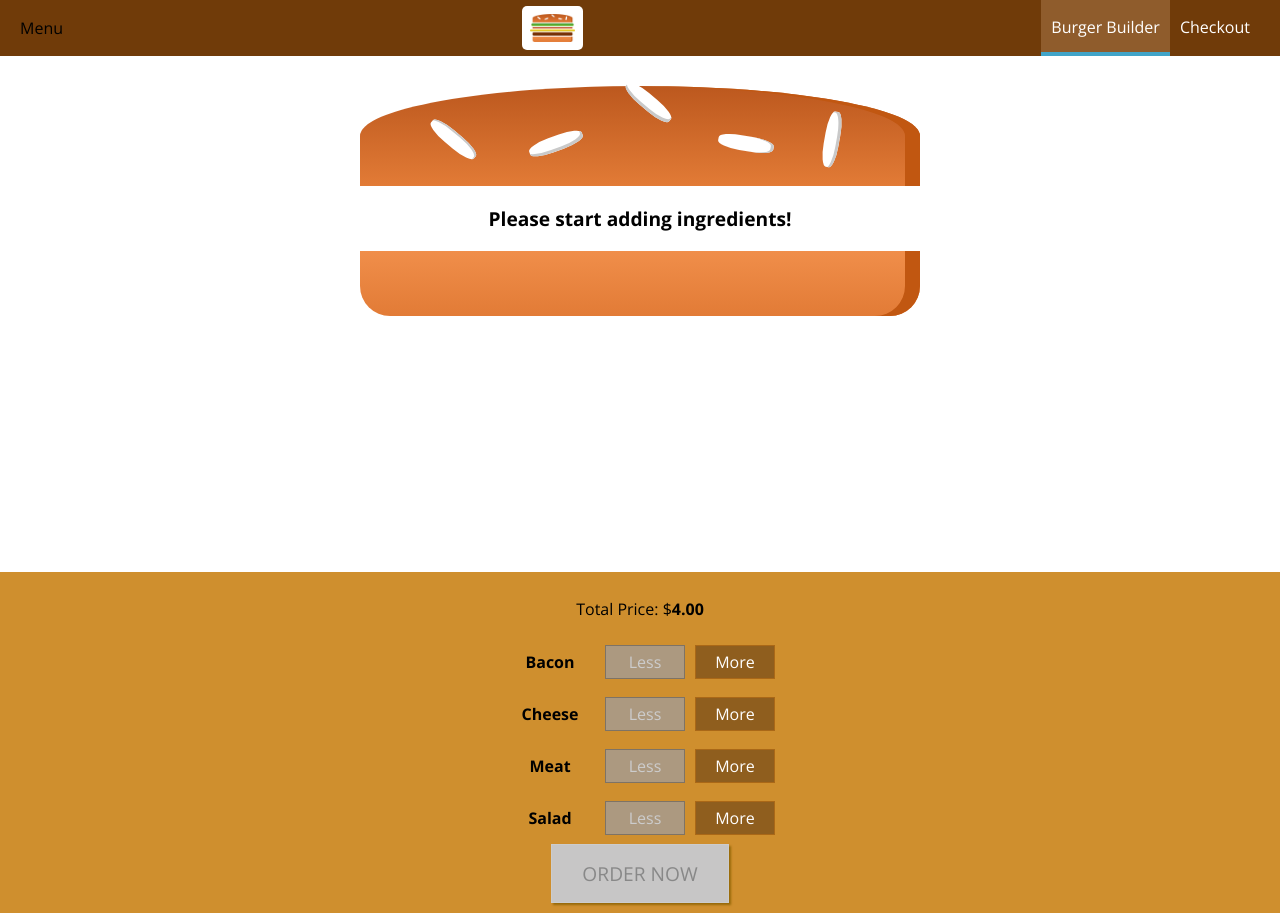
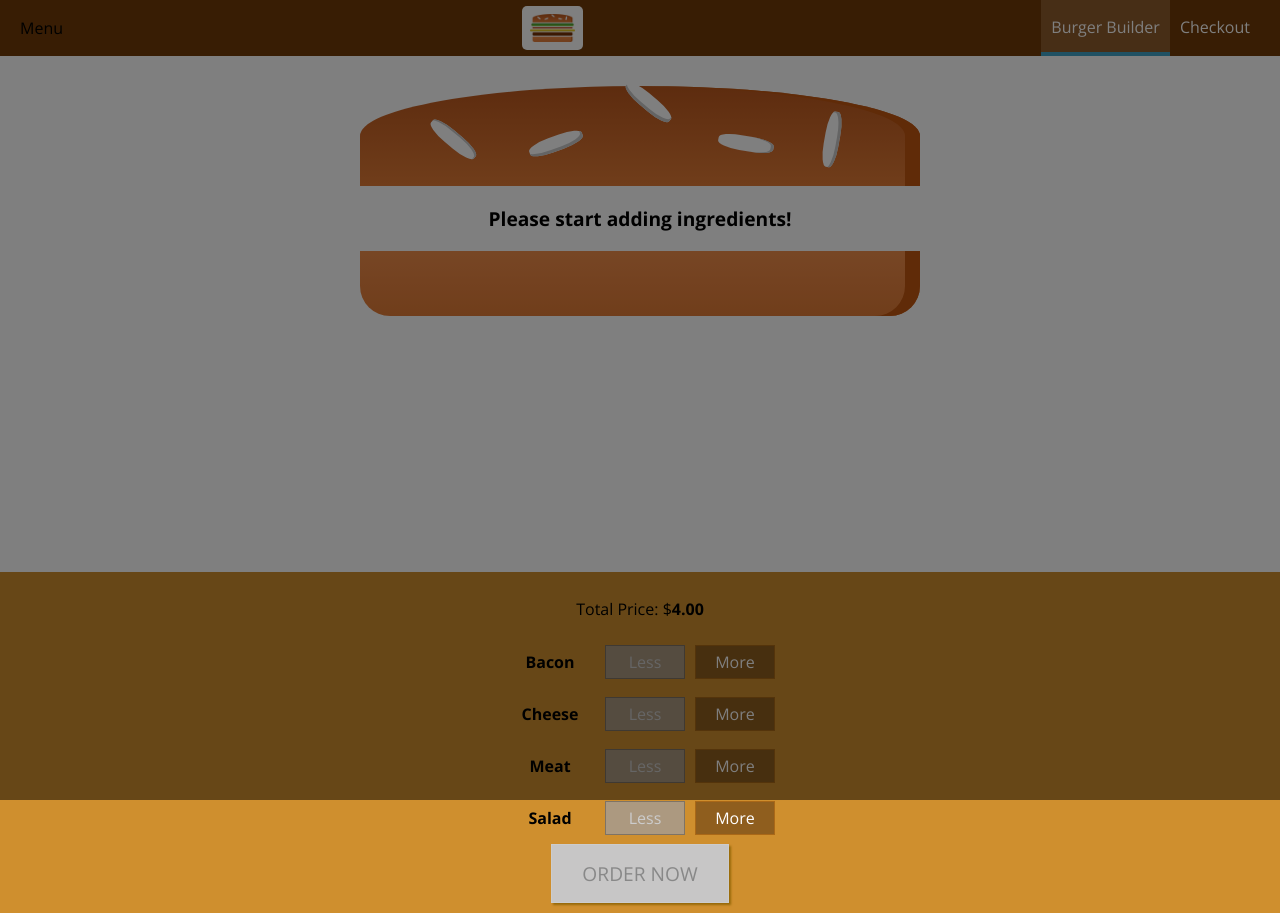
Before and after one commit to countzyx/udemy-reactcg-burger-builder, a React (Create React App) app: page / in a window 1280 px wide. Built offline with nearby package versions, Linux system fonts and the light colour scheme.

Commit message:
Wired SideDrawer To Be Able To Close

```diff
--- a/src/components/Layout/Layout.js
+++ b/src/components/Layout/Layout.js
@@ -8,20 +8,35 @@ type Props = {
   children?: React.Node,
 };
 
-const layout = (props: Props) => {
-  const { children } = props;
+type State = {
+  showSideDrawer: boolean,
+};
+
+class Layout extends React.Component<Props, State> {
+  static defaultProps = {
+    children: null,
+  };
+
+  state = {
+    showSideDrawer: true,
+  };
+
+  sideDrawerClosedHandler = () => {
+    this.setState({ showSideDrawer: false });
+  };
+
+  render = () => {
+    const { children } = this.props;
+    const { showSideDrawer } = this.state;
 
     return (
       <React.Fragment>
         <Toolbar />
-      <SideDrawer />
+        <SideDrawer closed={this.sideDrawerClosedHandler} isOpen={showSideDrawer} />
         <main className={styles.Content}>{children}</main>
       </React.Fragment>
     );
   };
+}
 
-layout.defaultProps = {
-  children: null,
-};
-
-export default layout;
+export default Layout;
--- a/src/components/Navigation/SideDrawer/SideDrawer.js
+++ b/src/components/Navigation/SideDrawer/SideDrawer.js
@@ -1,11 +1,25 @@
 // @flow
 import * as React from 'react';
+import Backdrop from '../../UI/Backdrop/Backdrop';
 import Logo from '../../Logo/Logo';
 import NavigationItems from '../NavigationItems/NavigationItems';
 import styles from './SideDrawer.module.css';
 
-const sideDrawer = () => (
-  <div className={styles.SideDrawer}>
+type Props = {
+  closed?: () => void,
+  isOpen: boolean,
+};
+
+const sideDrawer = (props: Props) => {
+  const { closed, isOpen } = props;
+  let attachedClasses = [styles.SideDrawer, styles.Close];
+  if (isOpen) {
+    attachedClasses = [styles.SideDrawer, styles.Open];
+  }
+  return (
+    <React.Fragment>
+      <Backdrop show={isOpen} clicked={closed} />
+      <div className={attachedClasses.join(' ')}>
         <div className={styles.Logo}>
           <Logo />
         </div>
@@ -13,6 +27,12 @@ const sideDrawer = () => (
           <NavigationItems />
         </nav>
       </div>
+    </React.Fragment>
   );
+};
+
+sideDrawer.defaultProps = {
+  closed: () => {},
+};
 
 export default sideDrawer;
```
Lines whose indentation alone changed are shown as unchanged.
